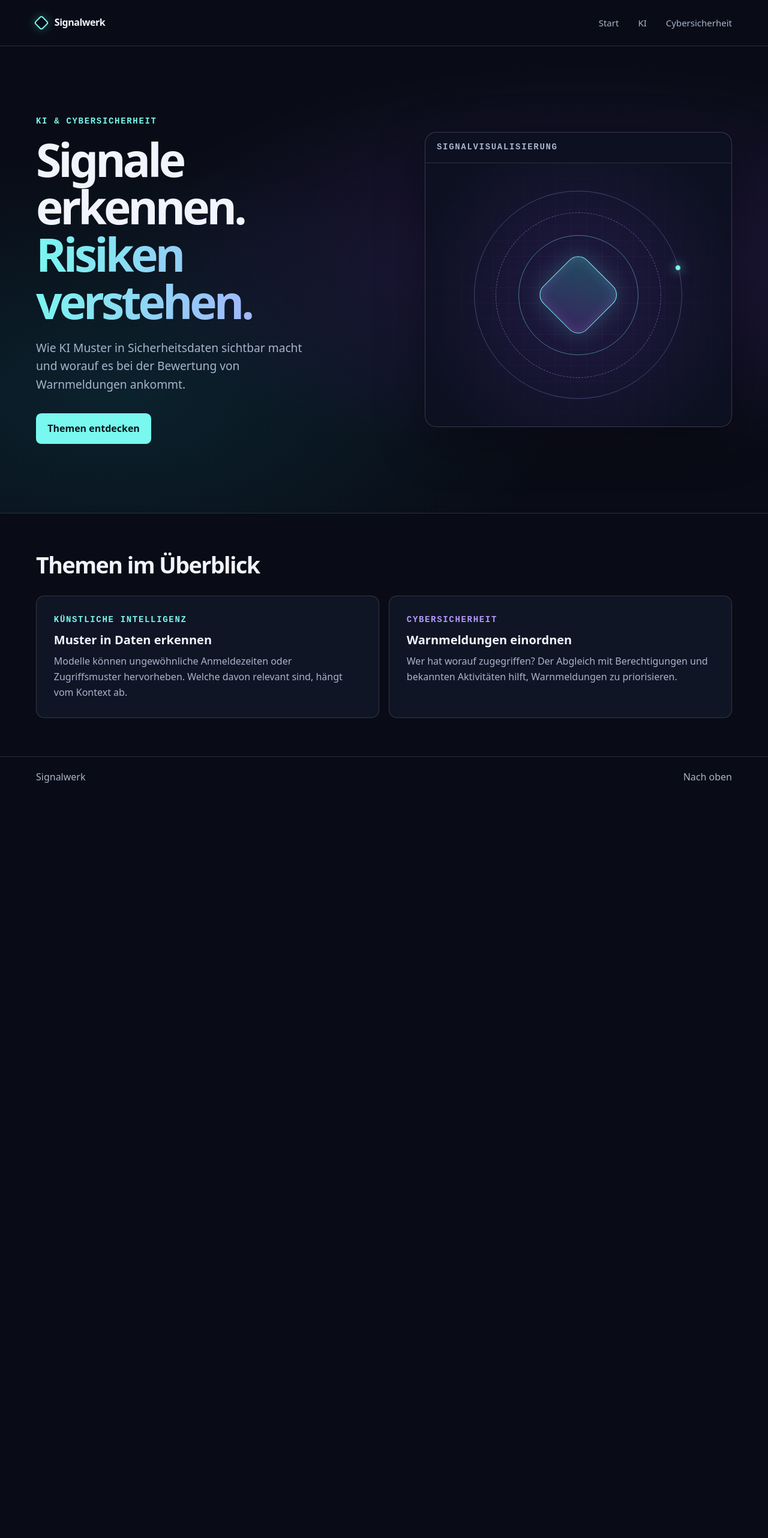
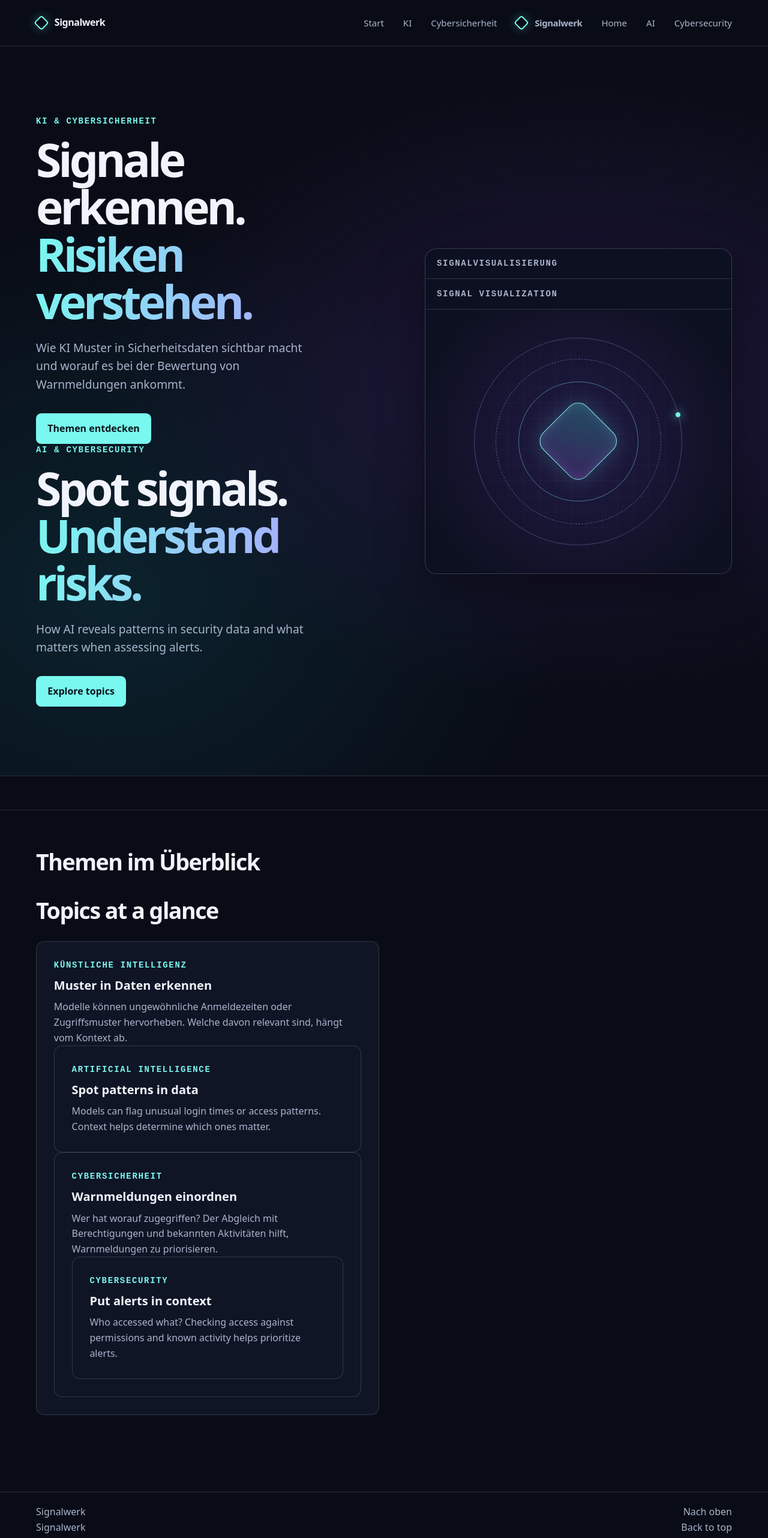
Before and after one commit to ccetinkaya/ccetinkaya.github.io, a plain HTML site: page index.html in a window 1280 px wide. Shown: the top 2564 px of the page at 60% size. Before the commit the page ends 1329 px from the top, so only its background shows below. Drawn offline with Linux system fonts and the light colour scheme.

Commit message:
Added inital index.html english

```diff
--- a/index.html
+++ b/index.html
@@ -1,11 +1,14 @@
 <!doctype html>
 <html lang="de">
+<html lang="en">
 <head>
 <meta charset="utf-8">
 <meta name="viewport" content="width=device-width, initial-scale=1">
 <meta name="theme-color" content="#090c16">
 <meta name="description" content="Signalwerk – eine Startseite rund um KI und Cybersicherheit.">
 <title>Signalwerk — KI &amp; Cybersicherheit</title>
+<meta name="description" content="Signalwerk – a homepage about AI and cybersecurity.">
+<title>Signalwerk — AI &amp; Cybersecurity</title>
 <style>
   :root {
     color-scheme: dark;
@@ -89,16 +92,24 @@
 <body>
 <a class="skip" href="#start">Zum Inhalt</a>
 <header id="oben">
+<a class="skip" href="#home">Skip to content</a>
+<header id="top">
   <div class="wrap bar">
     <a class="brand" href="#oben"><span class="mark" aria-hidden="true"></span>Signalwerk</a>
     <nav aria-label="Hauptnavigation">
       <a href="#start">Start</a>
       <a href="#ki">KI</a>
       <a href="#cybersicherheit">Cybersicherheit</a>
+    <a class="brand" href="#top"><span class="mark" aria-hidden="true"></span>Signalwerk</a>
+    <nav aria-label="Main navigation">
+      <a href="#home">Home</a>
+      <a href="#ai">AI</a>
+      <a href="#cybersecurity">Cybersecurity</a>
     </nav>
   </div>
 </header>
 <main id="start">
+<main id="home">
   <section class="hero" aria-labelledby="hero-title">
     <div class="wrap hero-grid">
       <div>
@@ -106,9 +117,14 @@
         <h1 id="hero-title">Signale erkennen. <span>Risiken verstehen.</span></h1>
         <p class="intro">Wie KI Muster in Sicherheitsdaten sichtbar macht und worauf es bei der Bewertung von Warnmeldungen ankommt.</p>
         <a class="button" href="#themen">Themen entdecken</a>
+        <div class="eyebrow">AI &amp; Cybersecurity</div>
+        <h1 id="hero-title">Spot signals. <span>Understand risks.</span></h1>
+        <p class="intro">How AI reveals patterns in security data and what matters when assessing alerts.</p>
+        <a class="button" href="#topics">Explore topics</a>
       </div>
       <figure class="panel">
         <figcaption class="label">Signalvisualisierung</figcaption>
+        <figcaption class="label">Signal visualization</figcaption>
         <div class="display" aria-hidden="true">
           <div class="rings"><div class="orbit"></div><div class="core"></div></div>
         </div>
@@ -116,18 +132,28 @@
     </div>
   </section>
   <section class="topics" id="themen" aria-labelledby="themen-title">
+  <section class="topics" id="topics" aria-labelledby="topics-title">
     <div class="wrap">
       <h2 id="themen-title">Themen im Überblick</h2>
+      <h2 id="topics-title">Topics at a glance</h2>
       <div class="cards">
         <article id="ki">
           <div class="topic">Künstliche Intelligenz</div>
           <h3>Muster in Daten erkennen</h3>
           <p>Modelle können ungewöhnliche Anmeldezeiten oder Zugriffsmuster hervorheben. Welche davon relevant sind, hängt vom Kontext ab.</p>
+        <article id="ai">
+          <div class="topic">Artificial intelligence</div>
+          <h3>Spot patterns in data</h3>
+          <p>Models can flag unusual login times or access patterns. Context helps determine which ones matter.</p>
         </article>
         <article id="cybersicherheit">
           <div class="topic">Cybersicherheit</div>
           <h3>Warnmeldungen einordnen</h3>
           <p>Wer hat worauf zugegriffen? Der Abgleich mit Berechtigungen und bekannten Aktivitäten hilft, Warnmeldungen zu priorisieren.</p>
+        <article id="cybersecurity">
+          <div class="topic">Cybersecurity</div>
+          <h3>Put alerts in context</h3>
+          <p>Who accessed what? Checking access against permissions and known activity helps prioritize alerts.</p>
         </article>
       </div>
     </div>
@@ -135,6 +161,7 @@
 </main>
 <footer>
   <div class="wrap foot"><span>Signalwerk</span><a href="#oben">Nach oben</a></div>
+  <div class="wrap foot"><span>Signalwerk</span><a href="#top">Back to top</a></div>
 </footer>
 </body>
 </html>
```
